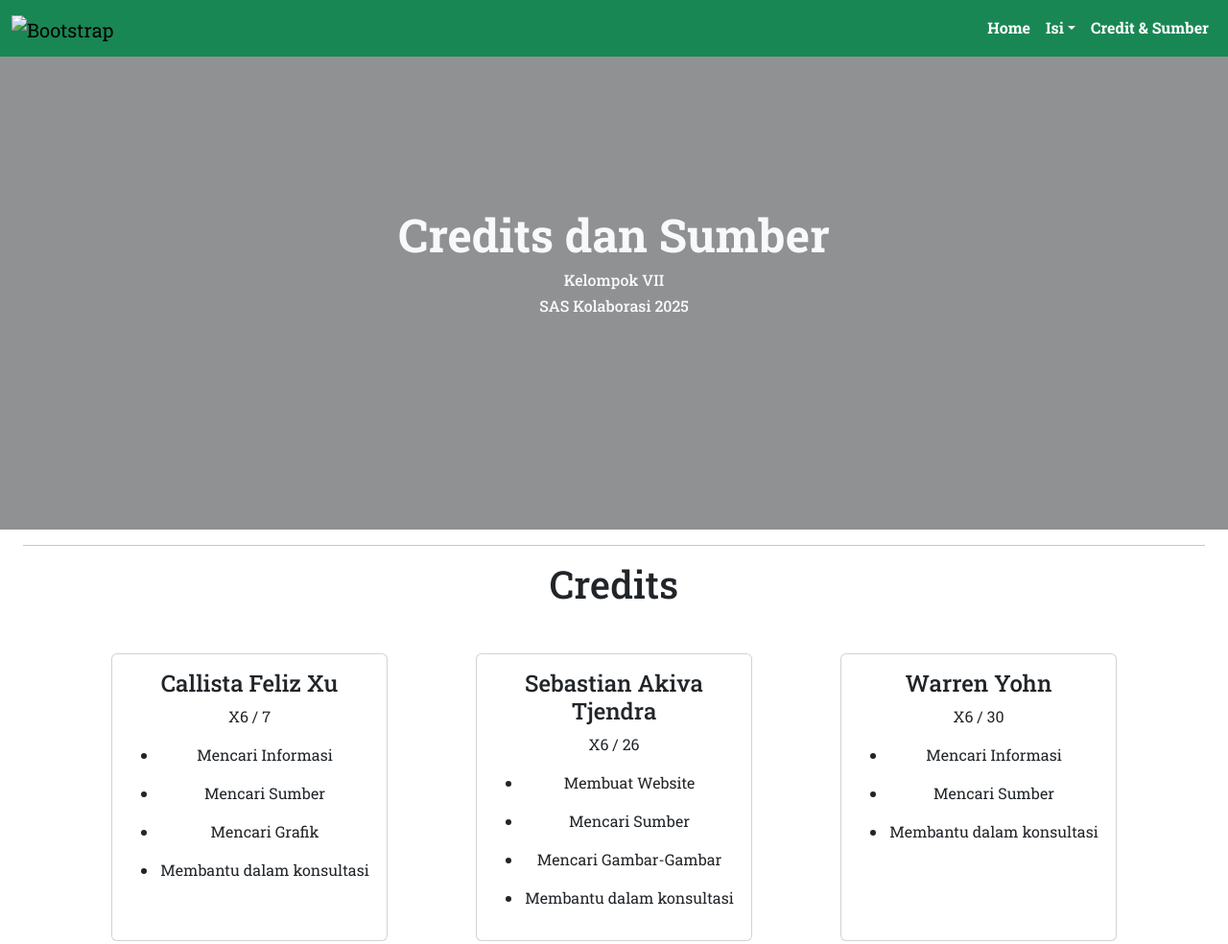
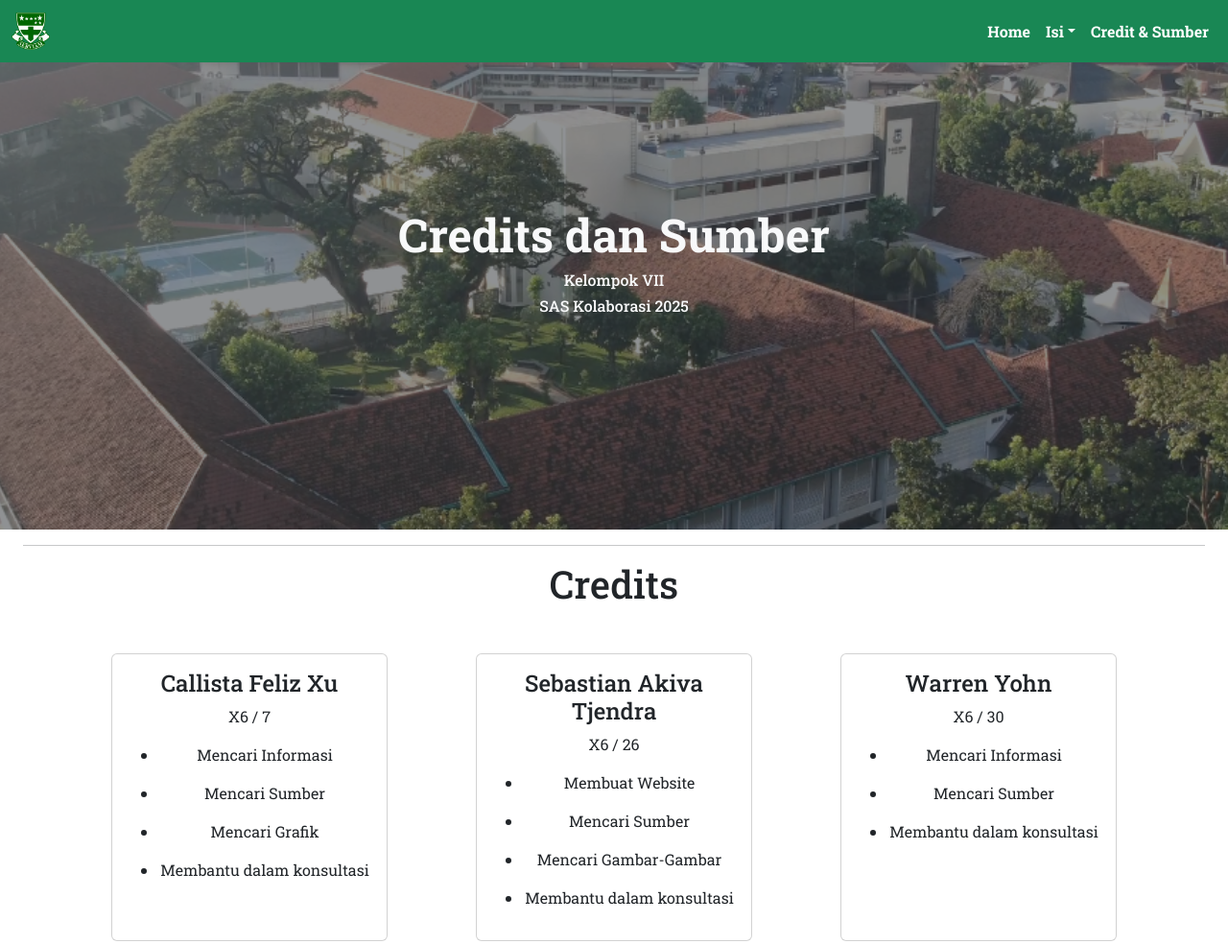
Before and after one commit to 04-12464-sbs/SAS-Kolaborasi-X6-Kel7, a plain HTML site: page sumber.html in a window 1280 px wide. Shown: the top 984 px of the page at 96% size. Drawn offline with nearby package versions, Linux system fonts and the light colour scheme; the site is published under a folder, as on GitHub Pages, so addresses that start at the root find nothing; a web font is replaced by a local one.

Commit message:
Update sumber.html

```diff
--- a/sumber.html
+++ b/sumber.html
@@ -9,7 +9,7 @@
       href="https://cdn.jsdelivr.net/npm/bootstrap@5.3.8/dist/css/bootstrap.min.css"
     />
     <link rel="stylesheet" href="style.css" />
-    <link rel="icon" href="/assets/favicon.ico" type="image/x-icon" />
+    <link rel="icon" href="assets/favicon.ico" type="image/x-icon" />
     <!-- font "Roboto Slab" -->
     <link rel="preconnect" href="https://fonts.googleapis.com" />
     <link rel="preconnect" href="https://fonts.gstatic.com" crossorigin />
@@ -30,7 +30,7 @@
     <nav class="navbar navbar-expand-lg bg-success font-roboto-slab fixed-top">
       <div class="container-fluid">
         <a class="navbar-brand grow-hover" href="index.html">
-          <img src="/assets/Logo_serviam.png" alt="Bootstrap" width="40px" />
+          <img src="assets/Logo_serviam.png" alt="Bootstrap" width="40px" />
         </a>
         <button
           class="navbar-toggler"
@@ -87,7 +87,7 @@
       id="home"
       class="position-relative text-center text-light font-roboto-slab"
       style="
-        background-image: url('/assets/background_jumobtron.png');
+        background-image: url('assets/background_jumobtron.png');
         background-size: cover;
         background-position: center;
         min-height: 552px;
```
